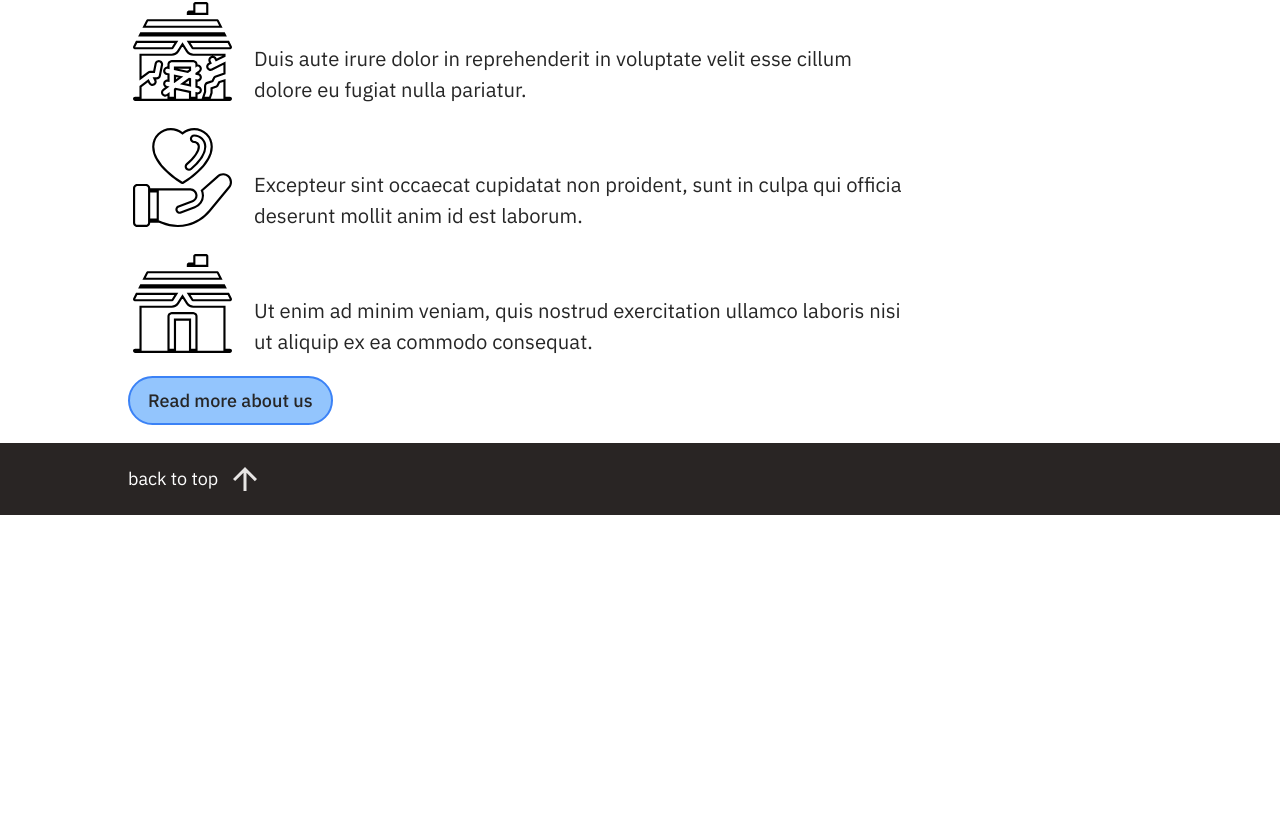
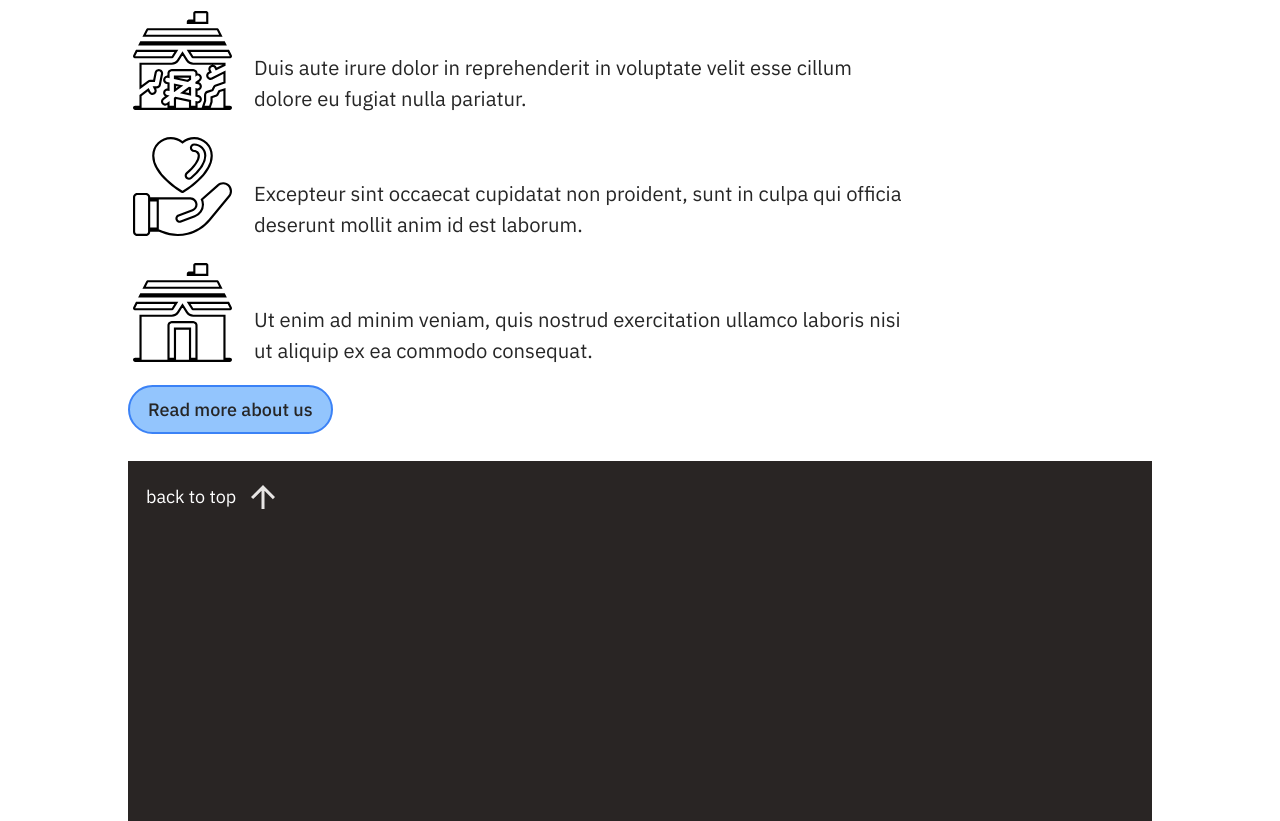
Before and after one commit to blaze-vincent/christian-action-2022, a Next.js app: page / in a window 1280 px wide. Shown: the part 704-1525 px from the top of the page. Before the commit the page ends 1219 px from the top, so only its background shows below. Built offline with nearby package versions, Linux system fonts and the light colour scheme.

Commit message:
Move lower header padding to body

```diff
--- a/components/footer.js
+++ b/components/footer.js
@@ -10,12 +10,9 @@ export default function Footer(){
      })
   }
 
-  return (<footer className="bg-stone-800 text-white p-4 mt-4">
+  return (<footer className="bg-stone-800 text-white p-4 mt-4 w-full max-w-screen-lg m-auto h-80">
     {/* width container */}
-    <div
-      className="w-full max-w-screen-lg m-auto"
-    >
-      <button
+    <button
         className="flex flex-row gap-2 items-center"
         onClick={scrollToTop}
       >
@@ -26,6 +23,5 @@ export default function Footer(){
           title='back to top'
         />
       </button>
-    </div>
   </footer>)
 }
--- a/components/header.js
+++ b/components/header.js
@@ -3,7 +3,7 @@ import Navbar from "./generic/navbar/navbar";
 
 export default function Header(){
   return (<header
-    className="w-full max-w-screen-lg m-auto flex flex-col gap-1 pb-2 text-neutral-800 "
+    className="w-full max-w-screen-lg m-auto flex flex-col gap-1 text-neutral-800 "
   >
 
     {/* 'logo' and navbar*/}
--- a/components/layout.js
+++ b/components/layout.js
@@ -15,7 +15,7 @@ export default function Layout({children}){
     <Header />
 
     <main
-      className="h-max min-h-screen flex flex-col gap-4 justify-start items-center"
+      className="h-max flex flex-col gap-6 justify-start items-center py-2"
     >{children}</main>
 
     <Footer />
```
